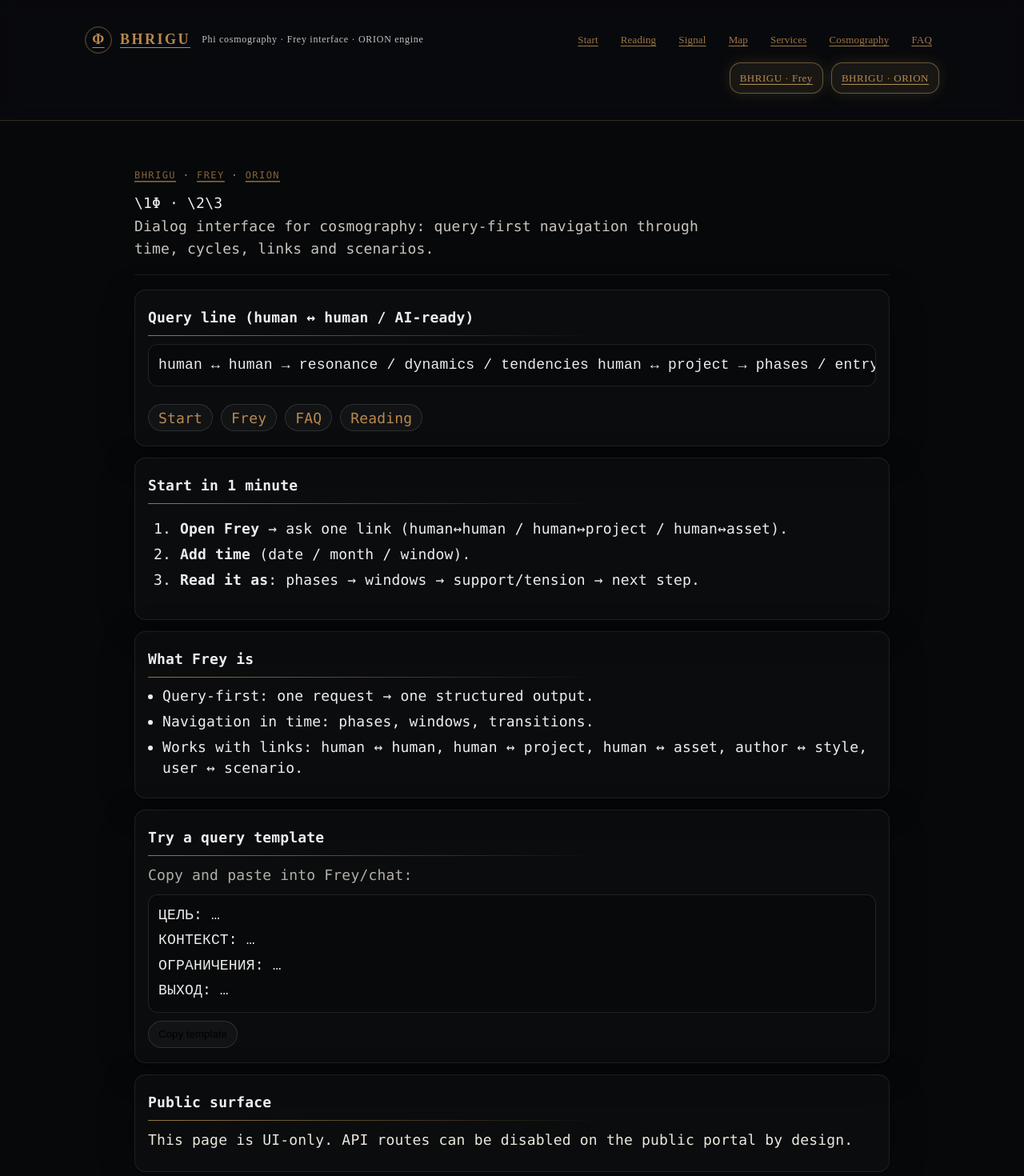
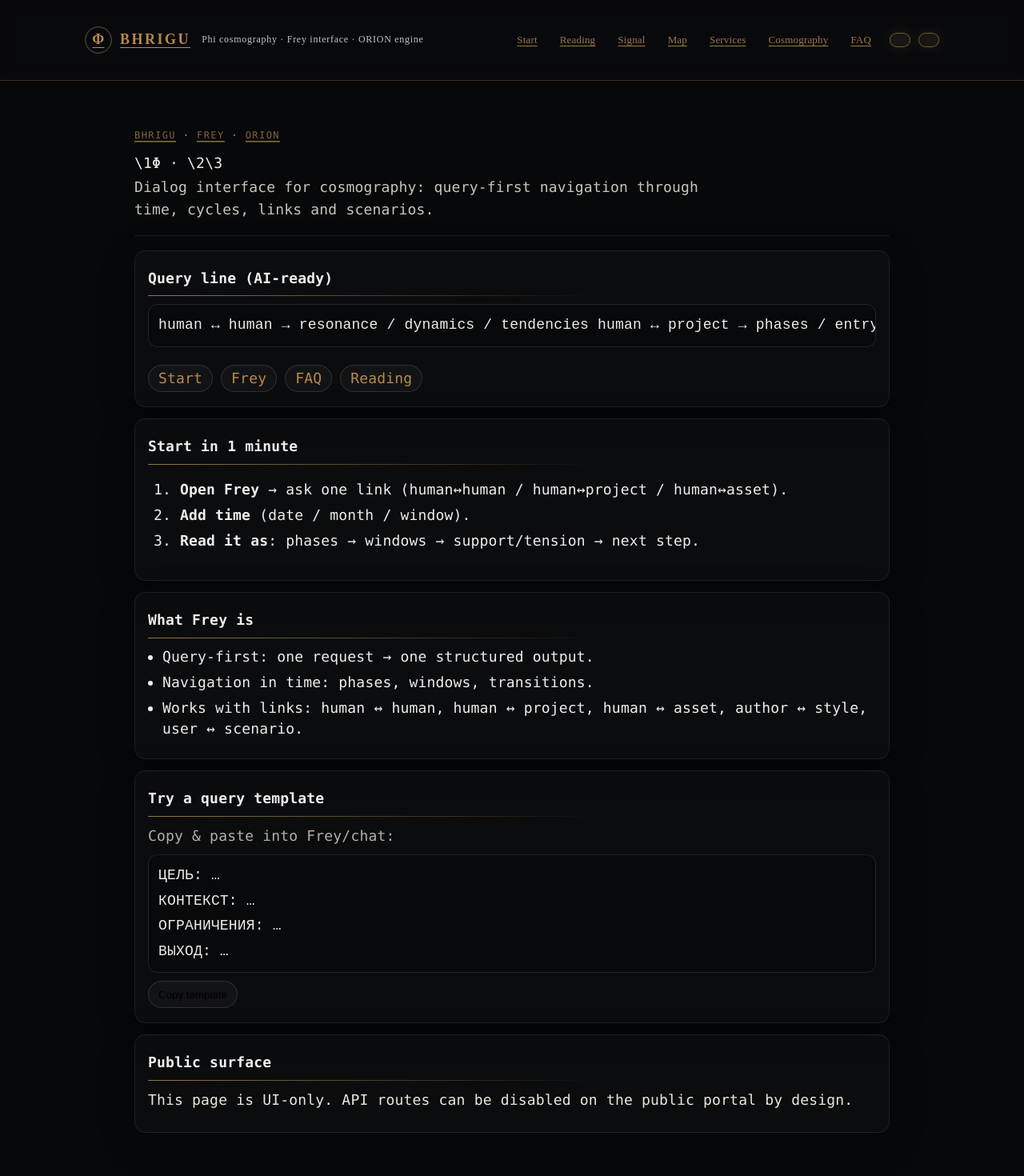
Before and after one commit to AiBhrigu/bhrigu-portal, a Next.js app: page /frey in a window 1280 px wide. Shown: the top 1470 px of the page at 80% size. Built offline with nearby package versions, Linux system fonts and the light colour scheme.

Commit message:
chore(ux): IA cleanup (v1)

```diff
--- a/components/BhriguPhiHeader.jsx
+++ b/components/BhriguPhiHeader.jsx
@@ -119,8 +119,8 @@ export default function BhriguPhiHeader() {
         </nav>
 
         <div className="bh-cta" aria-label="Quick links">
-          <a className="phi-btn" href="/frey">BHRIGU · Frey</a>
-          <a className="phi-btn" href="/orion">BHRIGU · ORION</a>
+          <a className="phi-btn" href="/frey"></a>
+          <a className="phi-btn" href="/orion"></a>
         </div>
       </div>
     </header>
--- a/pages/frey.js
+++ b/pages/frey.js
@@ -42,7 +42,7 @@ export default function FreyPage() {
         </header>
 
           <section className="card">
-            <h2>Query line (human ↔ human / AI-ready)</h2>
+            <h2>Query line (AI-ready)</h2>
             <pre className="pre">human ↔ human → resonance / dynamics / tendencies
 human ↔ project → phases / entry-exit windows / friction points
 human ↔ asset → timing / risk-support tone / cycles
@@ -79,7 +79,7 @@ user ↔ scenario → relevance / maturity / decision nodes</pre>
 
         <section className="card">
           <h2>Try a query template</h2>
-          <p className="muted">Copy and paste into Frey/chat:</p>
+          <p className="muted">Copy & paste into Frey/chat:</p>
           <pre className="pre">
 {`ЦЕЛЬ: …
 КОНТЕКСТ: …
--- a/pages/start.js
+++ b/pages/start.js
@@ -18,7 +18,7 @@ export default function Start() {
       <main className="wrap">
         <section className="hero">
           <div className="kicker">Start</div>
-          <h1 className="title">Understand the portal in 3 minutes.</h1>
+          <h1 className="title">Understand the portal in minutes.</h1>
           <p className="subtitle">This is a surface-first site: we show what you can trust, and we state what is intentionally restricted.</p>
 
           <div className="cta">
```
